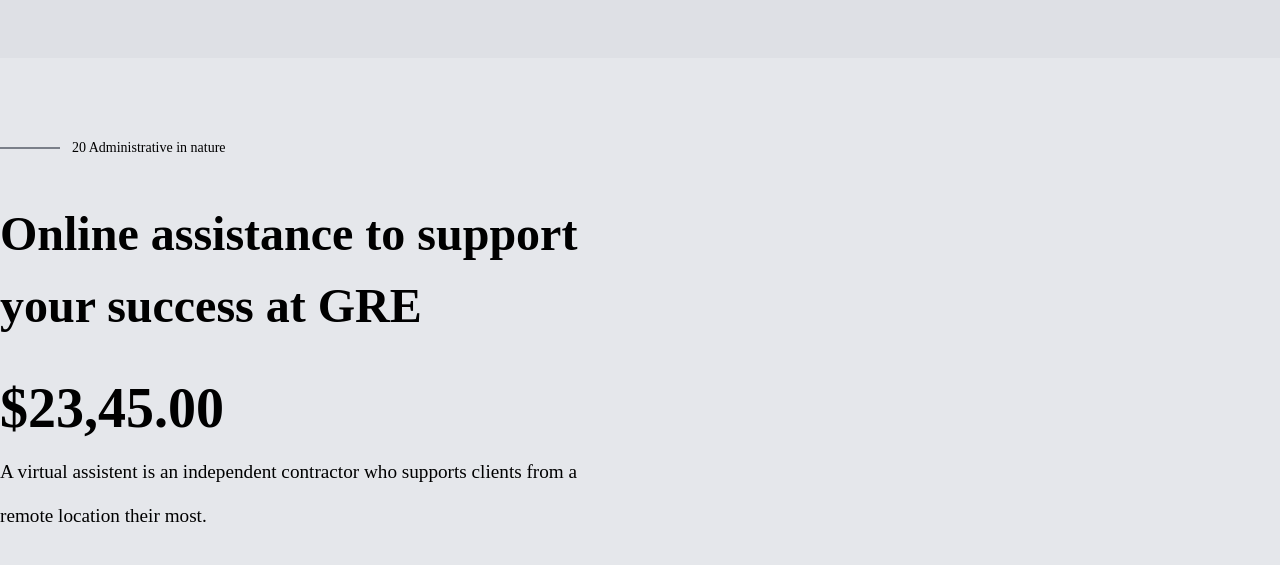
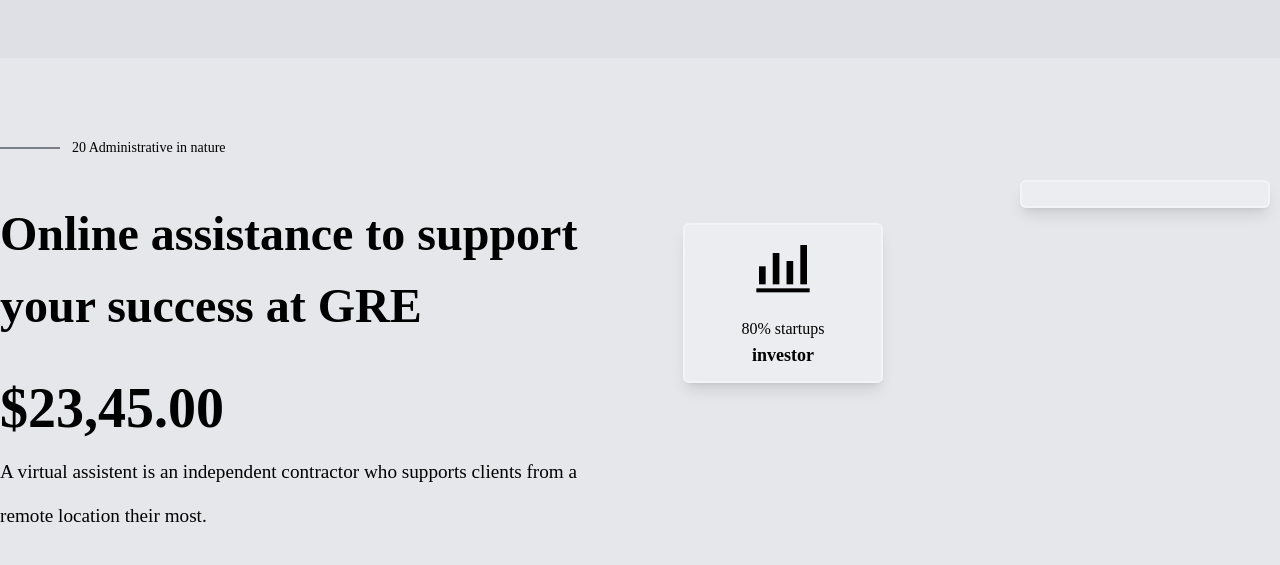
Before and after one commit to Bills-6/landing-page-portfolio, a plain HTML site: page index.html in a window 1280 px wide. Shown: the part 1654-2219 px from the top of the page. Drawn offline with nearby package versions, Linux system fonts and the light colour scheme; a web font is replaced by a local one.

Commit message:
update: add investor static data

```diff
--- a/index.html
+++ b/index.html
@@ -137,14 +137,22 @@
 			</div>
 
 		</div>
-		<div class="py-20 flex flex-col lg:flex-row gap-5" id="static-page">
+		<div class="py-20 flex flex-col lg:flex-row gap-8 lg:gap-16" id="static-page">
 			<div class="static-content w-full lg:w-[50%]">
 				<span class="text relative after:content-[''] after:absolute after:w-[60px] after:h-[1px] after:bg-gray-900 after:left-0 after:top-[50%] after:translate-y-[-50%] ps-18 text-sm mb-5 block w-fit lg:mb-10">20 Administrative in nature</span>
 				<h2 class="font-bold text-[1.7rem] lg:text-[3rem] mb-6">Online assistance to support your success at GRE</h2>
 				<span class="price-text font-bold text-[1.8rem] lg:text-[3.5rem]">$23,45.00</span>
 				<p class="leading-8 font-light mb-6 lg:text-[1.2rem] lg:leading-11">A virtual assistent is an independent contractor who supports clients from a remote location their most.</p>
 			</div>
-			<div class="static-image w-full lg:w-[50%]"></div>
+			<div class="static-image w-full lg:w-[50%] relative p-5">
+				<div class="absolute left-[12px] top-[20%] w-[200px] p-3 rounded-md border-2 border-gray-100 bg-gray-100/50 shadow-lg backdrop-blue-md flex flex-col items-center z-2" id="statis-data-investor">
+					<i class="material-symbols-outlined mb-4" style="font-size: 4rem;">bar_chart_4_bars</i>
+					<span>80% startups</span>
+					<span class="font-bold text-lg">investor</span>
+				</div>
+				<div class="absolute right-[10px] top-0 lg:top-[10%] w-[250px] p-3 rounded-md border-2 border-gray-100 bg-gray-100/50 shadow-lg backdrop-blue-md flex flex-col items-center z-3" id="statis-data-amount"></div>
+				<div class="" id="statis-data-testimon"></div>
+			</div>
 		</div>
 	</div>
 	<script type="module" src="components/navbar.js"></script>
```
